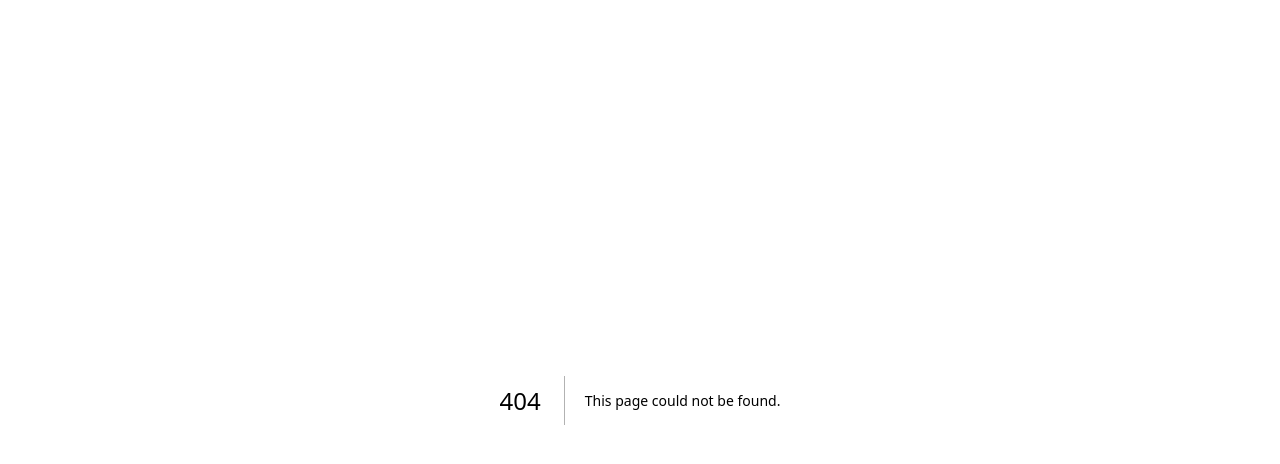
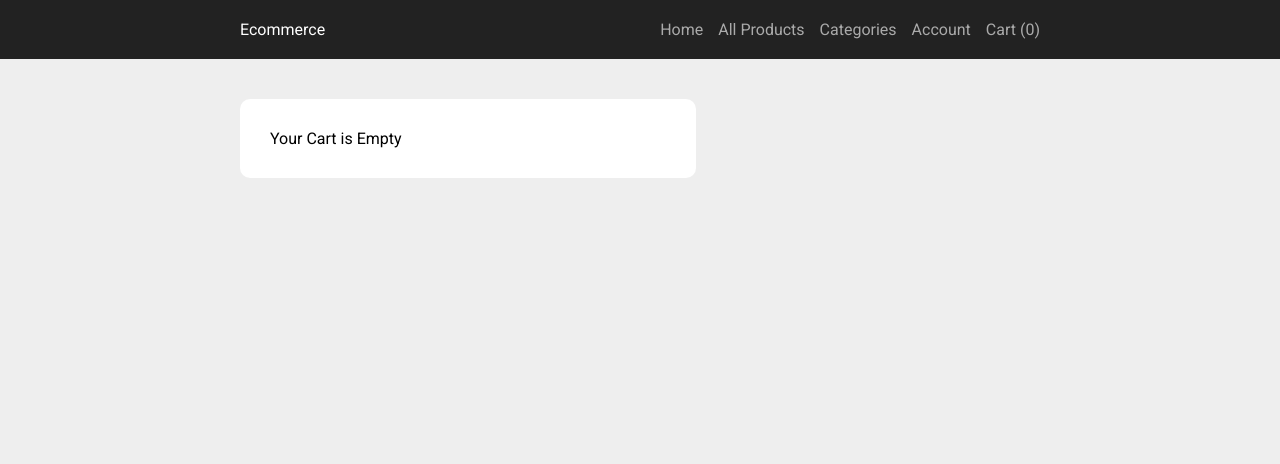
Before and after one commit to PatrikasDapsys/next-ecommerce-front, a Next.js app: page /cart in a window 1280 px wide. Before the commit this address had no page. Shown: the top 464 px of the page. Built offline with nearby package versions, Linux system fonts and the light colour scheme.

Commit message:
working on cart page

```diff
--- a/components/Button.jsx
+++ b/components/Button.jsx
@@ -9,12 +9,18 @@
   cursor: pointer;
   display: inline-flex;
   align-items: center;
-  font-family: 'Roboto', sans-serif;
+  font-family: "Roboto", sans-serif;
   font-weight: 500;
   svg {
     height: 16px;
     margin-right: 5px;
   }
+  ${(props) =>
+    props.block &&
+    css`
+      display: block;
+      width: 100%;
+    `}
   ${(props) =>
     props.white &&
     !props.outline &&
--- /dev/null
+++ b/components/CartContext.jsx
@@ -0,0 +1,31 @@
+const { createContext, useState, useEffect } = require("react");
+
+export const CartContext = createContext({});
+
+export function CartContextProvider({ children }) {
+  const ls = typeof window !== "undefined" ? window.localStorage : null;
+  const defaultProducts = ls ? JSON.parse(ls?.getItem("cart")) : [];
+
+  const [cartProducts, setCartProducts] = useState([]);
+
+  useEffect(() => {
+    if (cartProducts?.length > 0) {
+      ls?.setItem("cart", JSON.stringify(cartProducts));
+    }
+  }, [cartProducts]);
+  useEffect(() => {
+    if (ls && ls.getItem("cart")) {
+      setCartProducts(JSON.parse(ls.getItem("cart")));
+    }
+  }, []);
+
+  function addProduct(productId) {
+    setCartProducts((prev) => [...prev, productId]);
+  }
+
+  return (
+    <CartContext.Provider value={{ cartProducts, setCartProducts, addProduct }}>
+      {children}
+    </CartContext.Provider>
+  );
+}
--- a/components/Header.jsx
+++ b/components/Header.jsx
@@ -1,6 +1,8 @@
 import Link from "next/link";
 import styled from "styled-components";
 import Center from "./Center";
+import { useContext } from "react";
+import { CartContext } from "./CartContext";
 
 const StyledHeader = styled.header`
   background-color: #222;
@@ -24,6 +26,8 @@
 `
 
 export default function Header() {
+  const {cartProducts} = useContext(CartContext);
+
   return (
     <StyledHeader>
       <Center>
@@ -34,7 +38,7 @@
             <NavLink href={"/products"}>All Products</NavLink>
             <NavLink href={"/categories"}>Categories</NavLink>
             <NavLink href={"/account"}>Account</NavLink>
-            <NavLink href={"/cart"}>Cart (0)</NavLink>
+            <NavLink href={"/cart"}>Cart ({cartProducts?.length})</NavLink>
           </StyledNav>
         </Wrapper>
       </Center>
--- a/package.json
+++ b/package.json
@@ -9,6 +9,7 @@
     "lint": "next lint"
   },
   "dependencies": {
+    "axios": "^1.4.0",
     "eslint": "8.43.0",
     "eslint-config-next": "13.4.6",
     "moongose": "^1.0.0",
--- a/pages/_app.js
+++ b/pages/_app.js
@@ -1,3 +1,4 @@
+import { CartContextProvider } from "@/components/CartContext";
 import { createGlobalStyle } from "styled-components";
 
 const GlobalStyles = createGlobalStyle`
@@ -14,7 +15,9 @@
   return (
     <>
       <GlobalStyles />
-      <Component {...pageProps} />
+      <CartContextProvider>
+        <Component {...pageProps} />
+      </CartContextProvider>
     </>
   );
 }
--- /dev/null
+++ b/pages/api/cart.js
@@ -0,0 +1,17 @@
+import { mongooseConnect } from "@/lib/mongoose";
+import { Product } from "@/models/Product";
+
+export default async function handle(req, res) {
+  await mongooseConnect();
+  const ids = req.body.ids;
+  res.json(await Product.find({ _id: ids }));
+}
+
+// import {mongooseConnect} from "@/lib/mongoose";
+// import {Product} from "@/models/Product";
+
+// export default async function handle(req,res) {
+//   await mongooseConnect();
+//   const ids = req.body.ids;
+//   res.json(await Product.find({_id:ids}));
+// }
--- /dev/null
+++ b/pages/cart.jsx
@@ -0,0 +1,70 @@
+import Button from "@/components/Button";
+import { CartContext } from "@/components/CartContext";
+import Center from "@/components/Center";
+import Header from "@/components/Header";
+import axios from "axios";
+import { useContext, useEffect, useState } from "react";
+import styled from "styled-components";
+
+const ColWrapper = styled.div`
+  display: grid;
+  grid-template-columns: 1.2fr 0.8fr;
+  gap: 40px;
+  margin-top: 40px;
+`;
+const Box = styled.div`
+  background-color: #fff;
+  border-radius: 10px;
+  padding: 30px;
+`;
+
+export default function CartPage({}) {
+  const [products, setProducts] = useState([]);
+  const { cartProducts } = useContext(CartContext);
+  useEffect(() => {
+    if (cartProducts.length > 0) {
+      axios.post("/api/cart", { ids: cartProducts }).then((response) => {
+        setProducts(response.data);
+      });
+    } else {
+      setProducts([]);
+    }
+  }, [cartProducts]);
+
+  return (
+    <>
+      <Header />
+
+      <Center>
+        <ColWrapper>
+          <Box>
+            {!cartProducts?.length && (
+              <div className="">Your Cart is Empty</div>
+            )}
+            {products?.length > 0 && (
+              <>
+                <h2>Cart:</h2>
+                {products.map((product) => (
+                  <div>
+                    {product.title}:{" "}
+                    {cartProducts.filter((id) => id === product._id).length}
+                  </div>
+                ))}
+              </>
+            )}
+          </Box>
+          {!!cartProducts?.length && (
+            <Box>
+              <h2>Order Information</h2>
+              <input type="text" placeholder="Address" />
+              <input type="text" placeholder="Address 2" />
+              <Button block primary>
+                Continue to Payment
+              </Button>
+            </Box>
+          )}
+        </ColWrapper>
+      </Center>
+    </>
+  );
+}
--- a/pages/index.jsx
+++ b/pages/index.jsx
@@ -1,7 +1,7 @@
 import Featured from "@/components/Featured";
 import Header from "@/components/Header";
 import NewProducts from "@/components/NewProducts";
-import { mongooseConnect } from "@/lib/moongose";
+import { mongooseConnect } from "@/lib/mongoose";
 import { Product } from "@/models/Product";
 
 export default function HomePage({ featuredProduct, newProducts }) {
```
Also changed, not shown: components/Featured.jsx (+9 -1 lines), components/NewProducts.jsx (+7 -1 lines), components/ProductBox.jsx (+14 -7 lines), lib/mongoose.js (renamed from lib/moongose.js), 1 other file (tests, documents, lock files or other folders).
